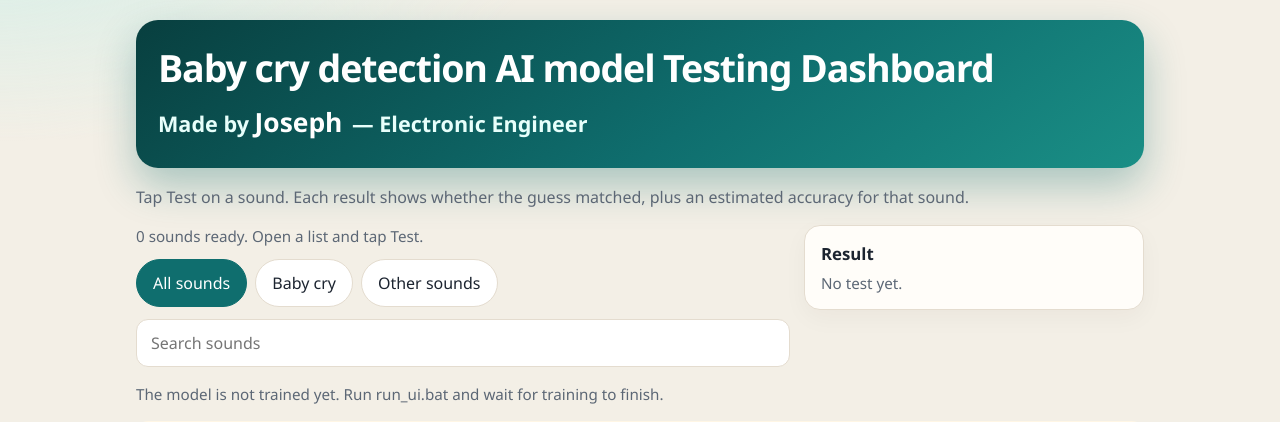
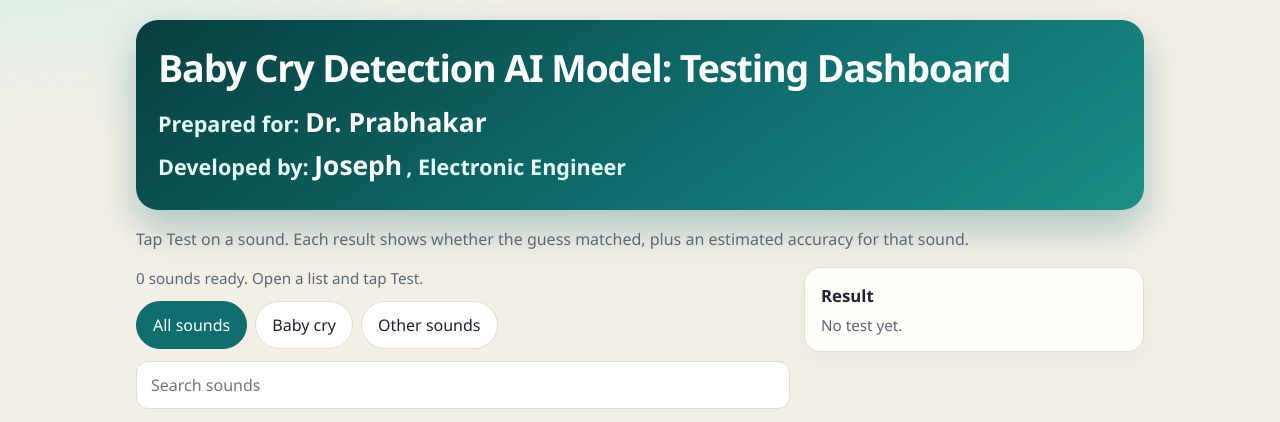
Before and after one commit to Rudy1188/babycrydetection, a Flask app: page / in a window 1280 px wide. Shown: the top 422 px of the page. Run offline with Flask 3, Linux system fonts and the light colour scheme; data that the repository does not hold is empty.

Commit message:
Add the dashboard header prepared for Dr. Prabhakar.

```diff
--- a/app_ui/templates/index.html
+++ b/app_ui/templates/index.html
@@ -3,7 +3,7 @@
 <head>
   <meta charset="utf-8">
   <meta name="viewport" content="width=device-width, initial-scale=1, viewport-fit=cover">
-  <title>Baby cry detection AI model Testing Dashboard</title>
+  <title>Baby Cry Detection AI Model: Testing Dashboard</title>
   <style>
     :root {
       --bg: #f3efe6;
@@ -48,12 +48,14 @@
       letter-spacing: -0.03em;
       line-height: 1.15;
     }
+    .credits { margin-top: 14px; }
     .credit {
-      margin: 14px 0 0;
-      font-size: 1.2rem;
+      margin: 0;
+      font-size: 1.15rem;
       font-weight: 650;
       color: #e7fffb;
     }
+    .credit + .credit { margin-top: 4px; }
     .credit strong {
       display: inline-block;
       margin-right: 4px;
@@ -210,8 +212,11 @@
 <body>
   <main>
     <header class="hero">
-      <h1>Baby cry detection AI model Testing Dashboard</h1>
-      <p class="credit">Made by <strong>Joseph</strong> — Electronic Engineer</p>
+      <h1>Baby Cry Detection AI Model: Testing Dashboard</h1>
+      <div class="credits">
+        <p class="credit">Prepared for: <strong>Dr. Prabhakar</strong></p>
+        <p class="credit">Developed by: <strong>Joseph</strong>, Electronic Engineer</p>
+      </div>
     </header>
     <p class="lede">Tap Test on a sound. Each result shows whether the guess matched, plus an estimated accuracy for that sound.</p>
 
```
